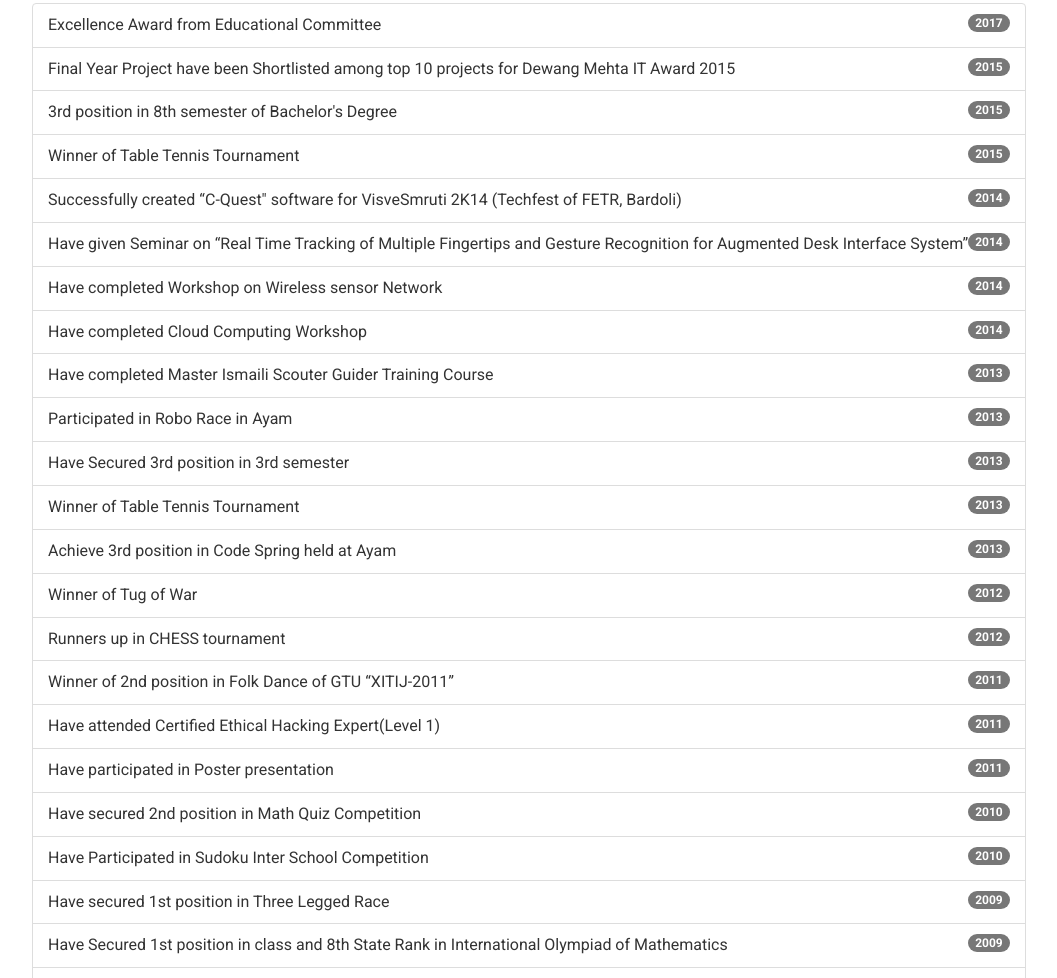
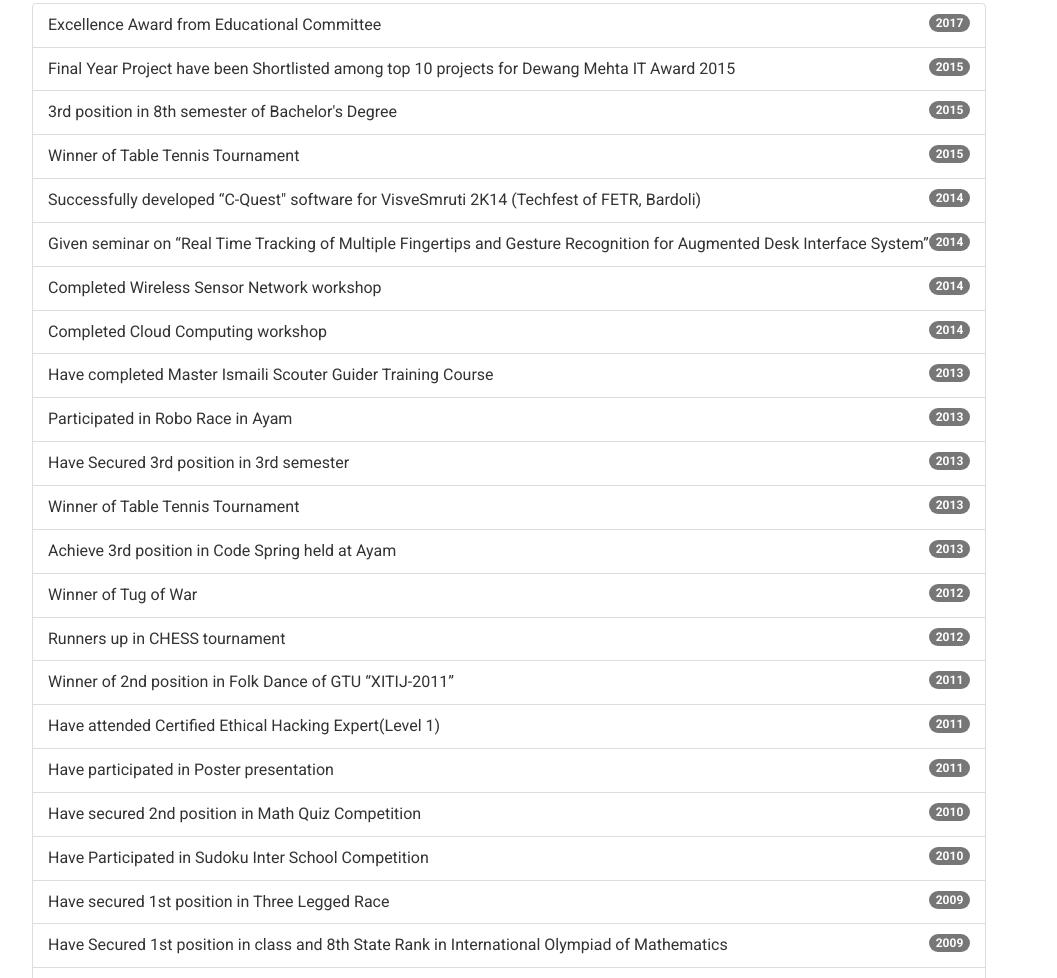
Before and after one commit to zainiya/zainiya.github.io, a plain HTML site: page index.html in a window 1280 px wide. Shown: the part 979-1957 px from the top of the page, without its empty margins (108-1165 px from the left). Drawn offline with nearby package versions, Linux system fonts and the light colour scheme.

Commit message:
Update Achievements section

```diff
--- a/index.html
+++ b/index.html
@@ -204,11 +204,11 @@
                     Dewang Mehta IT Award 2015 <span class="badge">2015</span></li>
                     <li class="list-group-item">3rd position in 8th semester of Bachelor's Degree<span class="badge">2015</span></li>
                     <li class="list-group-item">Winner of Table Tennis Tournament <span class="badge">2015</span></li>
-                    <li class="list-group-item">Successfully created “C-Quest" software for VisveSmruti 2K14 (Techfest of FETR, Bardoli) <span class="badge">2014</span></li>
-                    <li class="list-group-item">Have given Seminar on “Real Time Tracking of Multiple Fingertips and
+                    <li class="list-group-item">Successfully developed “C-Quest" software for VisveSmruti 2K14 (Techfest of FETR, Bardoli) <span class="badge">2014</span></li>
+                    <li class="list-group-item">Given seminar on “Real Time Tracking of Multiple Fingertips and
                         Gesture Recognition for Augmented Desk Interface System” <span class="badge">2014</span></li>
-                        <li class="list-group-item"> Have completed Workshop on Wireless sensor Network <span class="badge">2014 </span></li>
-                        <li class="list-group-item">Have completed Cloud Computing Workshop <span class="badge">2014</span></li>
+                        <li class="list-group-item"> Completed Wireless Sensor Network workshop <span class="badge">2014 </span></li>
+                        <li class="list-group-item">Completed Cloud Computing workshop <span class="badge">2014</span></li>
                         <li class="list-group-item">Have completed Master Ismaili Scouter Guider Training Course <span class="badge">2013</span></li>
                         <li class="list-group-item">Participated in Robo Race in Ayam <span class="badge">2013</span></li>
                         <li class="list-group-item">Have Secured 3rd position in 3rd semester <span class="badge">2013</span></li>
```
